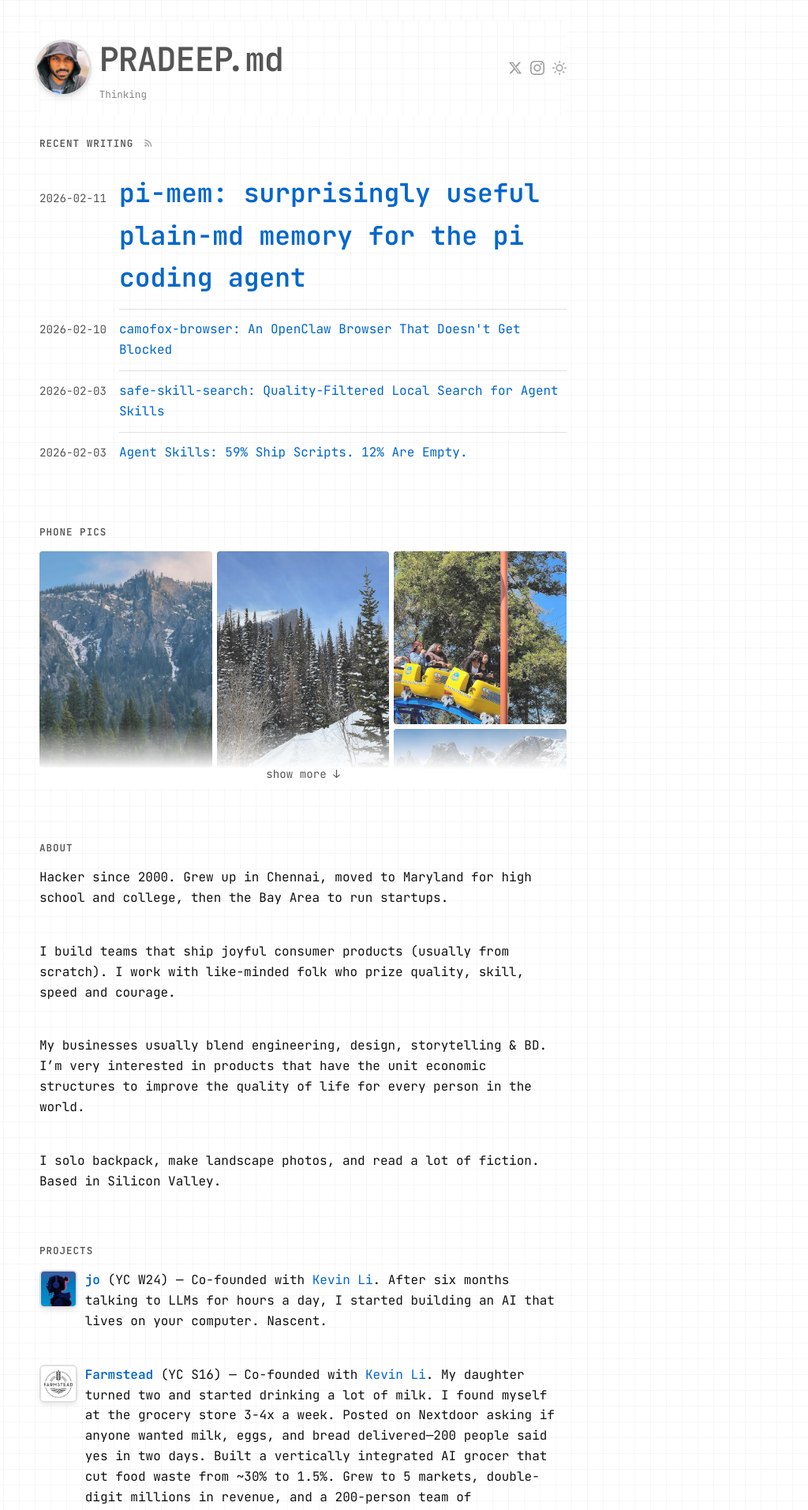
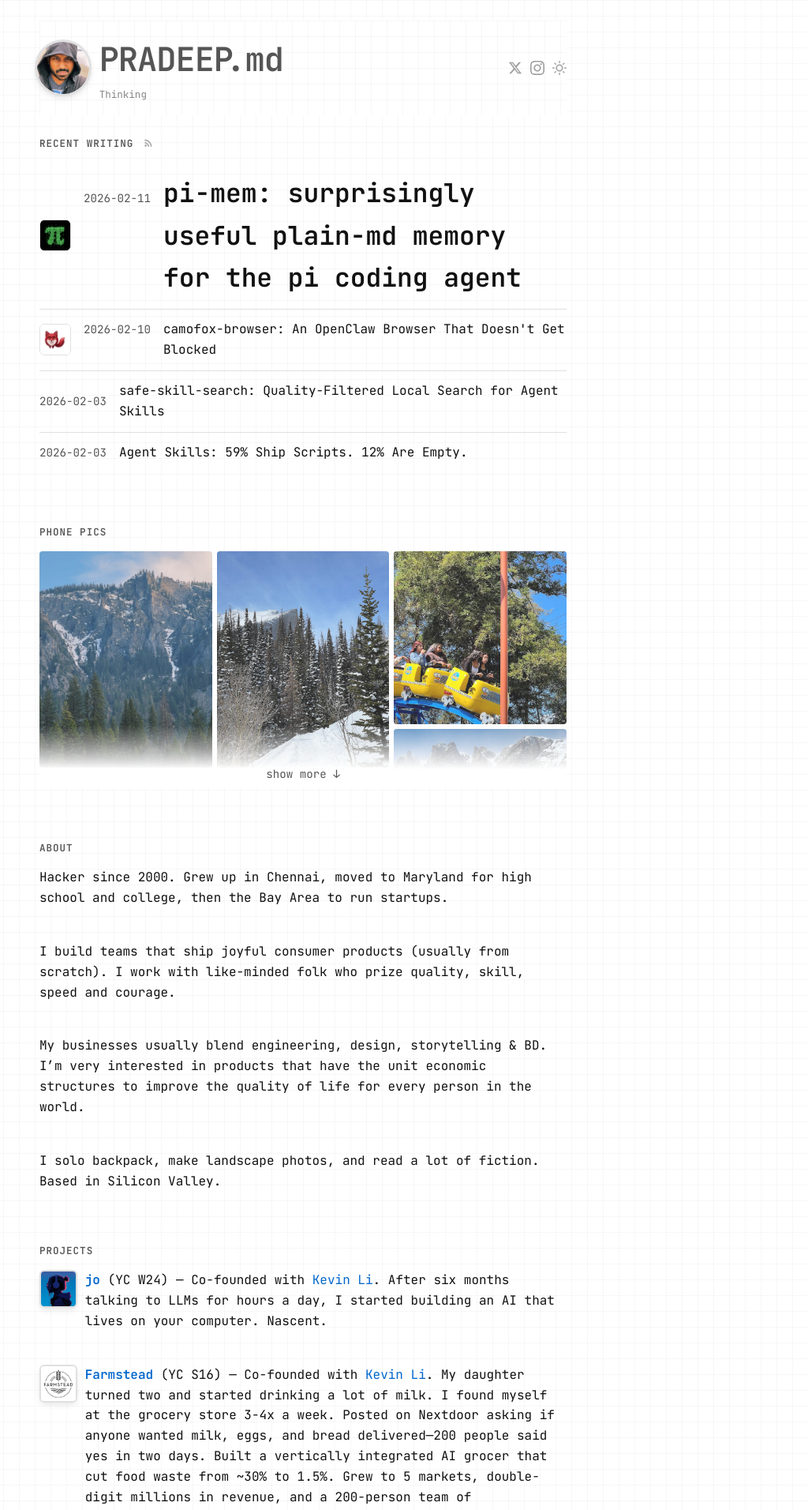
Before and after one commit to skyfallsin/skyfallsin.github.io, a Jekyll site: the page built from index.md, in a window 1280 px wide. Shown: the top 1912 px of the page at 79% size, without its empty margins (256-1280 px from the left). Built offline with Jekyll 4.4.1, drawn with Linux system fonts in a browser that asks for light colours; nearby versions of some CDN libraries.

Commit message:
Add post thumbnails to index and posts listings

```diff
--- a/_layouts/default.html
+++ b/_layouts/default.html
@@ -767,39 +767,57 @@
       margin-top: 0;
     }
     .post-list {
-      list-style: none;
       padding: 0;
-      display: table;
-      width: 100%;
-      border-collapse: collapse;
+      display: flex;
+      flex-direction: column;
+      gap: 0;
     }
-    .post-list li {
-      display: table-row;
+    .post-entry {
+      display: flex;
+      align-items: center;
+      padding: var(--lk-size-sm) 0;
+      border-bottom: 1px solid var(--border);
+      text-decoration: none;
+      color: inherit;
+      gap: var(--lk-size-md);
     }
-    .post-list li:hover {
+    .post-entry:last-child {
+      border-bottom: none;
+    }
+    .post-entry:hover {
       background: var(--bg-alt);
     }
-    .post-date, .post-list a {
-      display: table-cell;
+    .post-entry--img {
       padding: var(--lk-size-sm) 0;
     }
-    .post-list a {
-      border-bottom: 1px solid var(--border);
+    .post-thumb {
+      width: 40px;
+      height: 40px;
+      border-radius: var(--lk-size-2xs);
+      object-fit: cover;
+      border: 1px solid var(--border);
+      flex-shrink: 0;
     }
-    .post-list li:only-child a,
-    .post-list li:last-child a {
-      border-bottom: none;
+    .post-entry-text {
+      display: flex;
+      align-items: baseline;
+      gap: var(--lk-size-md);
     }
-    .post-list--home li:first-child a {
+    .post-entry-title {
+      color: var(--text);
+    }
+    .post-entry:hover .post-entry-title {
+      text-decoration: underline;
+    }
+    .post-list--home .post-entry:first-child .post-entry-title {
       font-size: var(--lk-font-title2);
       font-weight: 700;
     }
     .post-date {
       color: var(--text-muted);
       font-size: var(--lk-font-callout);
-      width: 100px;
       white-space: nowrap;
-      padding-right: var(--lk-size-md);
+      flex-shrink: 0;
     }
     nav a {
       color: var(--text-muted);
--- a/index.md
+++ b/index.md
@@ -5,15 +5,25 @@
 
 ## RECENT WRITING <a href="/feed.xml" class="rss-icon" aria-label="RSS Feed"><svg viewBox="0 0 24 24" xmlns="http://www.w3.org/2000/svg"><circle cx="6.18" cy="17.82" r="2.18"/><path d="M4 4.44v2.83c7.03 0 12.73 5.7 12.73 12.73h2.83c0-8.59-6.97-15.56-15.56-15.56zm0 5.66v2.83c3.9 0 7.07 3.17 7.07 7.07h2.83c0-5.47-4.43-9.9-9.9-9.9z"/></svg></a>
 
-<ul class="post-list post-list--home">
+<div class="post-list post-list--home">
 {% assign published_posts = site.posts | where_exp: "post", "post.published != false" %}
 {% for post in published_posts limit:5 %}
-  <li>
+  {% if post.image %}
+  <a href="{{ post.url }}" class="post-entry post-entry--img">
+    <img src="{{ post.image }}" alt="" class="post-thumb" />
+    <span class="post-entry-text">
+      <span class="post-date">{{ post.date | date: "%Y-%m-%d" }}</span>
+      <span class="post-entry-title">{{ post.title }}</span>
+    </span>
+  </a>
+  {% else %}
+  <a href="{{ post.url }}" class="post-entry">
     <span class="post-date">{{ post.date | date: "%Y-%m-%d" }}</span>
-    <a href="{{ post.url }}">{{ post.title }}</a>
-  </li>
+    <span class="post-entry-title">{{ post.title }}</span>
+  </a>
+  {% endif %}
 {% endfor %}
-</ul>
+</div>
 
 {% if published_posts.size > 5 %}
 <a href="/posts" class="more-link">more →</a>
```
Also changed, not shown: posts.md (+15 -5 lines).
